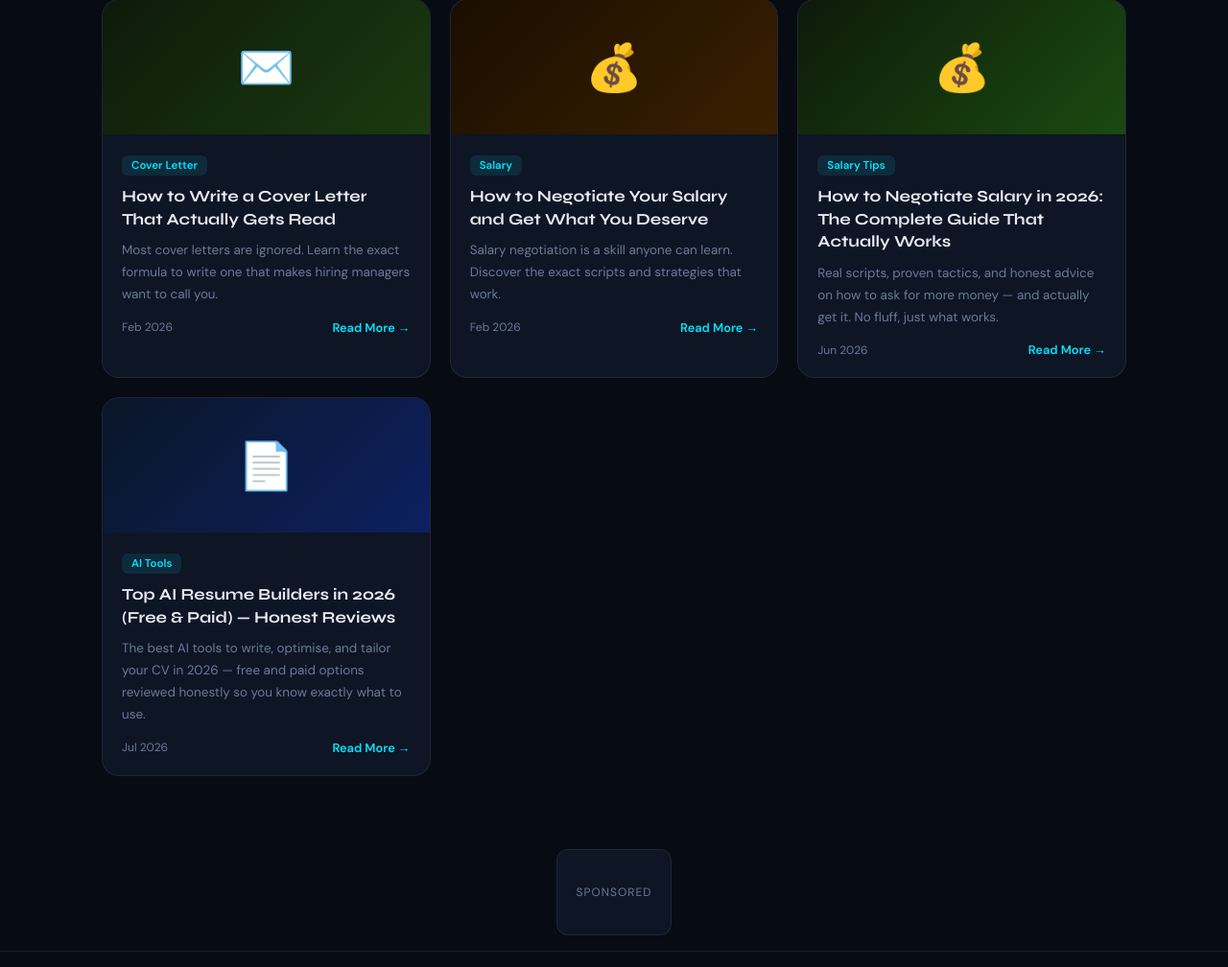
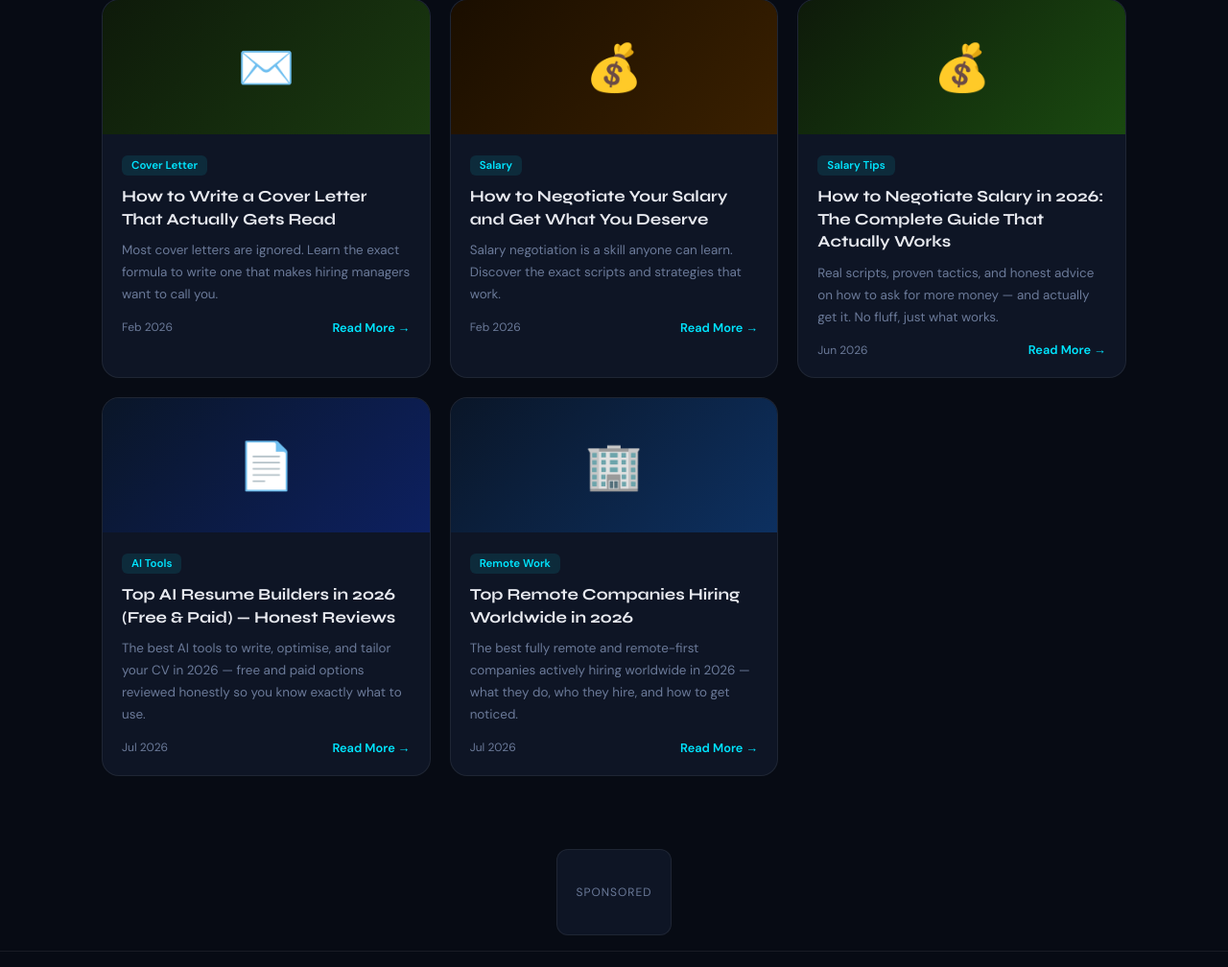
Before and after one commit to Kashifasif2493/jobhunt, a Flask app: page /blog in a window 1280 px wide. Shown: the part 2253-3261 px from the top of the page at 96% size. Run offline with Flask 3, Linux system fonts and the light colour scheme.

Commit message:
Update blog.html

```diff
--- a/jobhunt-main/templates/blog.html
+++ b/jobhunt-main/templates/blog.html
@@ -224,6 +224,16 @@
       </div>
     </a>
 
+    <a href="/blog/top-remote-companies-hiring-2026" class="blog-card">
+      <div class="blog-banner" style="background:linear-gradient(135deg,#0a1628,#0d3060);">🏢</div>
+      <div class="blog-body">
+        <span class="blog-tag">Remote Work</span>
+        <div class="blog-title">Top Remote Companies Hiring Worldwide in 2026</div>
+        <div class="blog-excerpt">The best fully remote and remote-first companies actively hiring worldwide in 2026 — what they do, who they hire, and how to get noticed.</div>
+        <div class="blog-footer"><span class="blog-date">Jul 2026</span><span class="read-btn">Read More →</span></div>
+      </div>
+    </a>
+
   </div>
 </div>
 {% endblock %}
```
